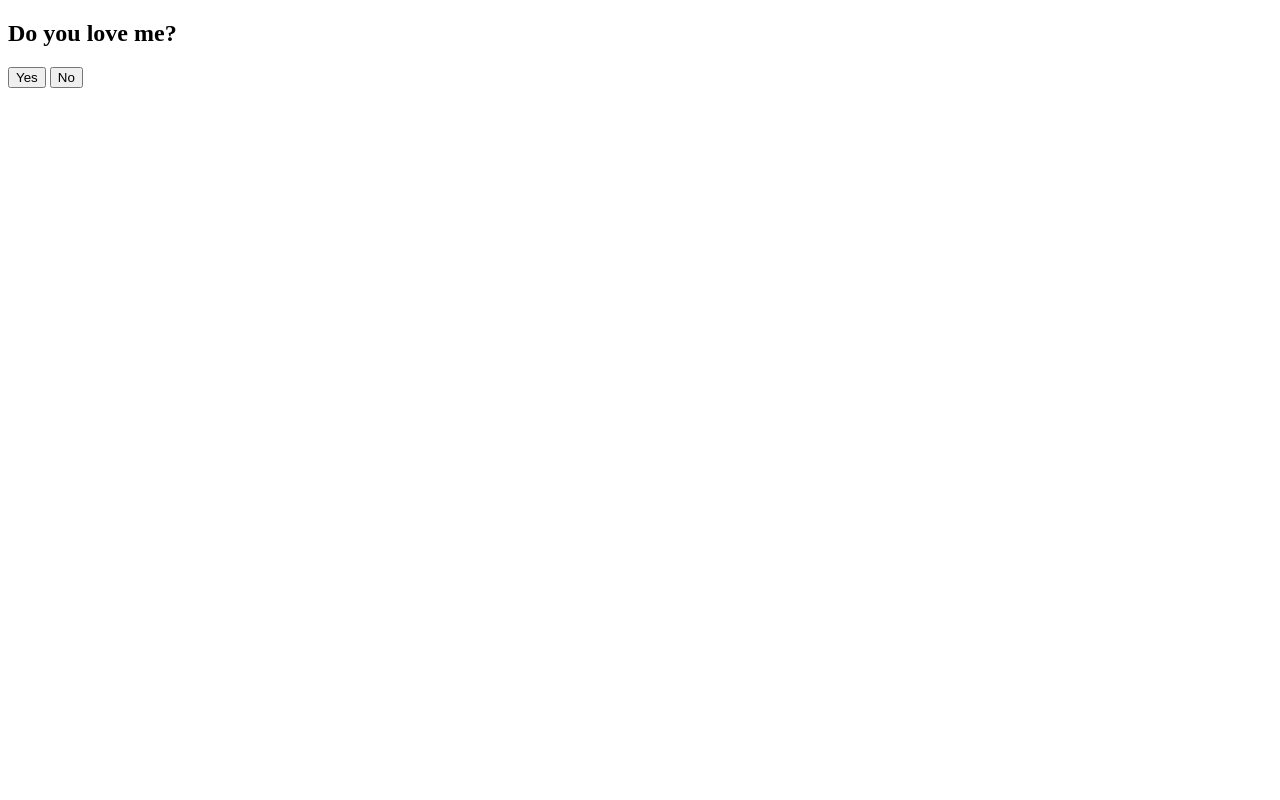
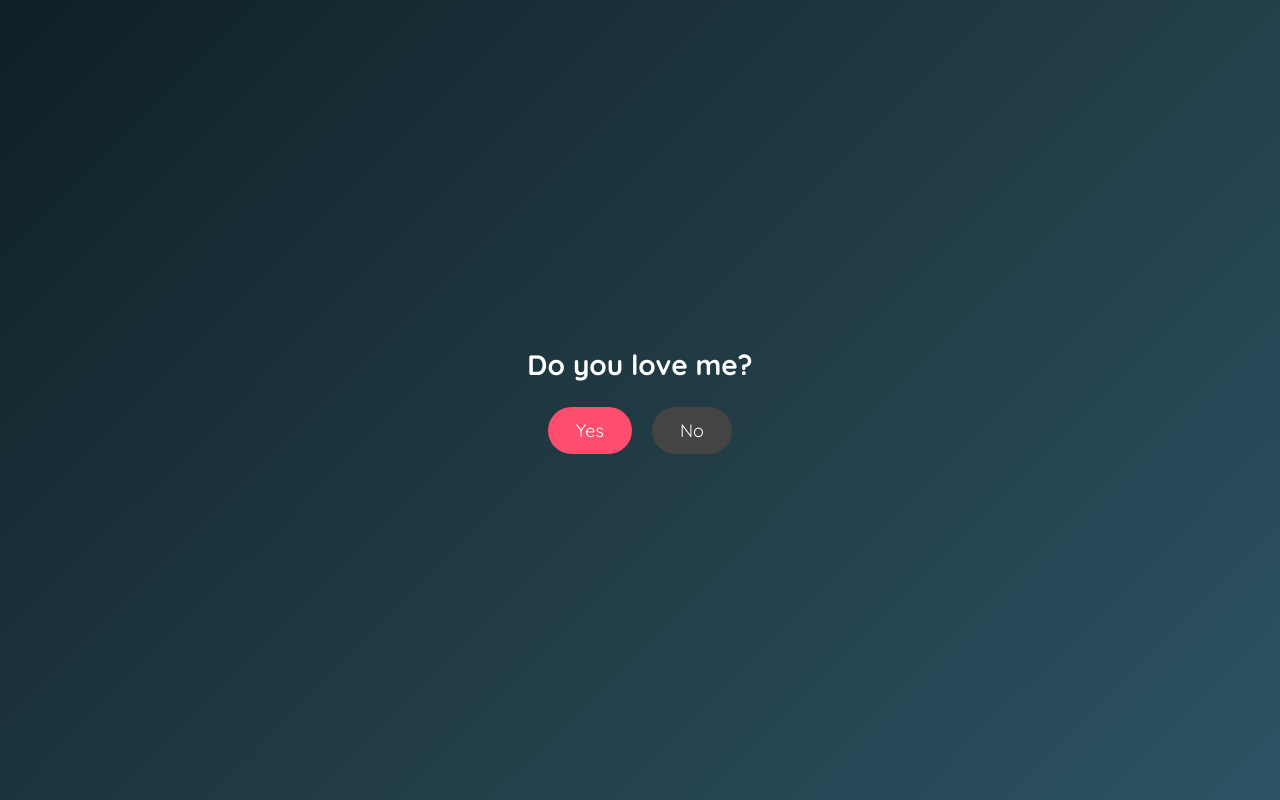
Before and after one commit to Instagramservice-eng/didyoulovemeaganin, a plain HTML site: page index.html in a window 1280 px wide. Drawn offline with Linux system fonts and the light colour scheme.

Commit message:
Update do_you_love_me.css

```diff
--- a/do_you_love_me.css
+++ b/do_you_love_me.css
@@ -1,8 +1,60 @@
+* {
+  margin: 0;
+  padding: 0;
+  box-sizing: border-box;
+  font-family: 'Quicksand', sans-serif;
+}
+
+body {
+  height: 100vh;
+  display: flex;
+  justify-content: center;
+  align-items: center;
+  background: linear-gradient(135deg, #0f2027, #203a43, #2c5364);
+  color: white;
+}
+
+.container {
+  text-align: center;
+  padding: 20px;
+}
+
+.question {
+  font-size: 28px;
+  margin-bottom: 25px;
+}
+
+.button-container {
+  display: flex;
+  gap: 20px;
+  justify-content: center;
+}
+
+.btn {
+  padding: 12px 28px;
+  font-size: 18px;
+  border: none;
+  border-radius: 25px;
+  cursor: pointer;
+}
+
+.yes-btn {
+  background: #ff4d6d;
+  color: white;
+}
+
+.no-btn {
+  background: #444;
+  color: white;
+  position: relative;
+}
+
+/* Result (hidden by default) */
 .result-container {
   display: none;
   flex-direction: column;
   align-items: center;
-  gap: 16px;
+  gap: 15px;
 }
 
 .result-container.show {
```
